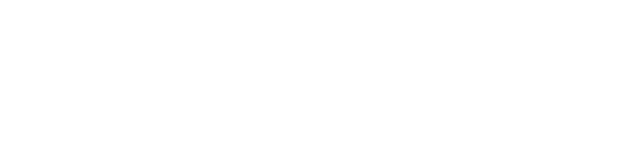
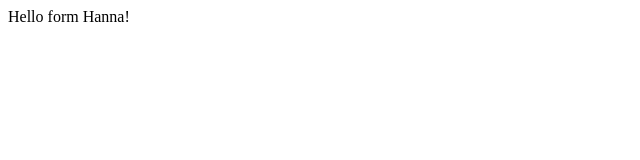
Before and after one commit to Hanna2110/cs3990, a website: page index.html in a window 1280 px wide. Shown: the whole page, without its empty margins (0-640 px from the left). Drawn offline with Linux system fonts and the light colour scheme.

Commit message:
new content added

```diff
--- a/index.html
+++ b/index.html
@@ -23,6 +23,7 @@
     <link rel="stylesheet" href="Styles\styles.css" />
   </head>
   <body>
+    Hello form Hanna!
 
 
   </body>
```
